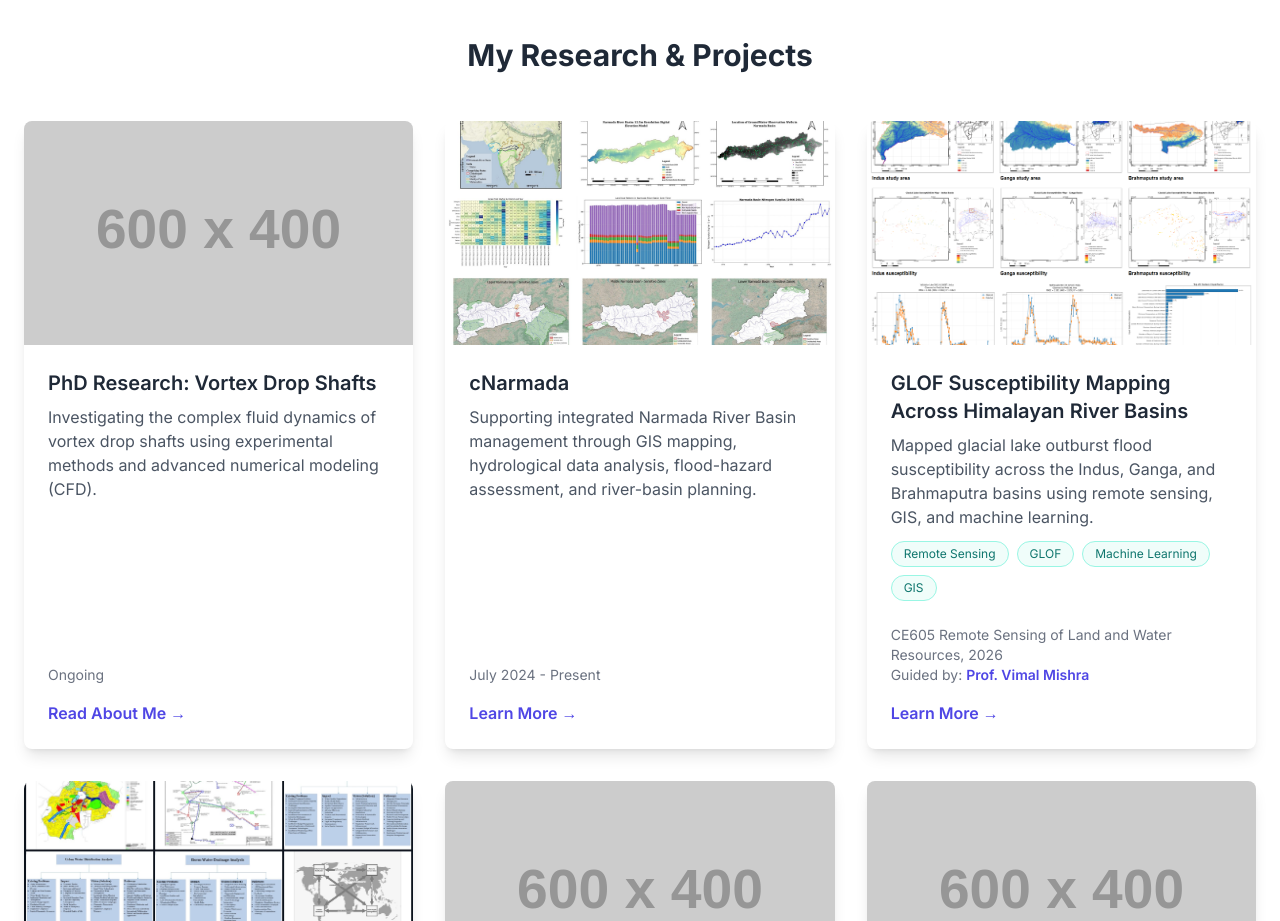
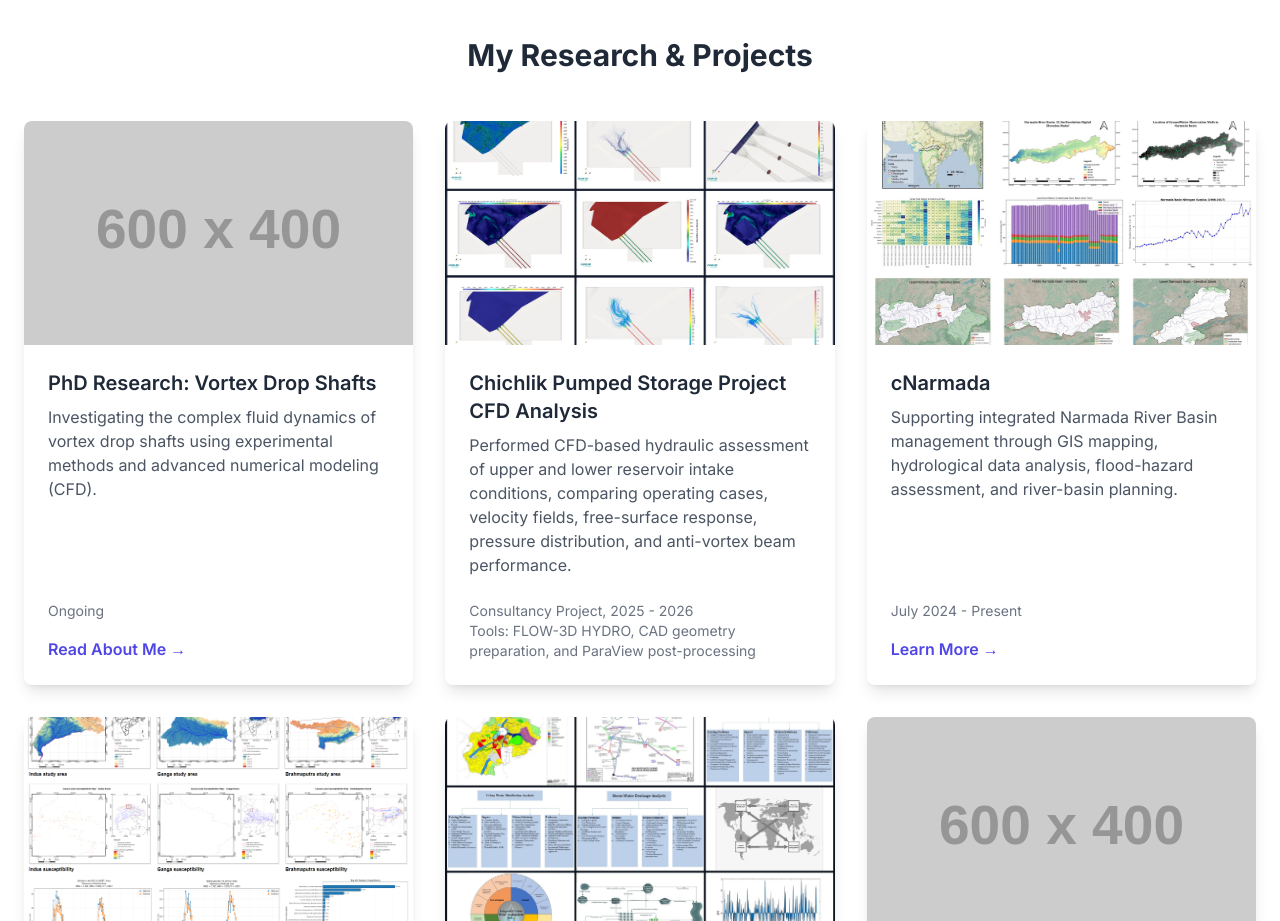
Before and after one commit to sunilkumardhayal/scholar-portal, a website: page index.html in a window 1280 px wide. Shown: the part 4660-5581 px from the top of the page. Drawn offline with nearby package versions, Linux system fonts and the light colour scheme; placeholder pictures from the web are drawn by us.

Commit message:
Add Chichlik CFD project card

```diff
--- a/index.html
+++ b/index.html
@@ -393,6 +393,18 @@
                                 <p class="text-sm text-gray-500 mb-4">Ongoing</p>
                             <div class="mt-auto">
                                 <a href="#about" class="text-indigo-600 hover:underline font-semibold">Read About Me &rarr;</a>
+                            </div>
+                        </div>
+                    </div>
+
+                    <div class="bg-white rounded-lg shadow-lg overflow-hidden transform hover:-translate-y-2 transition duration-300 flex flex-col fade-in-element">
+                        <img src="assets/chichlik/chichlik-project-collage.jpg" alt="Nine-panel collage of Chichlik pumped storage reservoir CFD velocity, pressure, free-surface, Froude number, and streamline results" class="w-full h-56 object-cover" onerror="this.onerror=null;this.src='https://placehold.co/600x400/0EA5E9/FFFFFF?text=Reservoir+CFD+Analysis';">
+                        <div class="p-6 flex flex-col flex-grow">
+                            <h3 class="text-xl font-semibold mb-2">Chichlik Pumped Storage Project CFD Analysis</h3>
+                            <p class="text-gray-600 mb-2 flex-grow">Performed CFD-based hydraulic assessment of upper and lower reservoir intake conditions, comparing operating cases, velocity fields, free-surface response, pressure distribution, and anti-vortex beam performance.</p>
+                            <div class="mt-auto pt-4">
+                                <p class="text-sm text-gray-500">Consultancy Project, 2025 - 2026</p>
+                                <p class="text-sm text-gray-500">Tools: FLOW-3D HYDRO, CAD geometry preparation, and ParaView post-processing</p>
                             </div>
                         </div>
                     </div>
```
Also changed, not shown: assets/chichlik/chichlik-project-collage.jpg (added).
